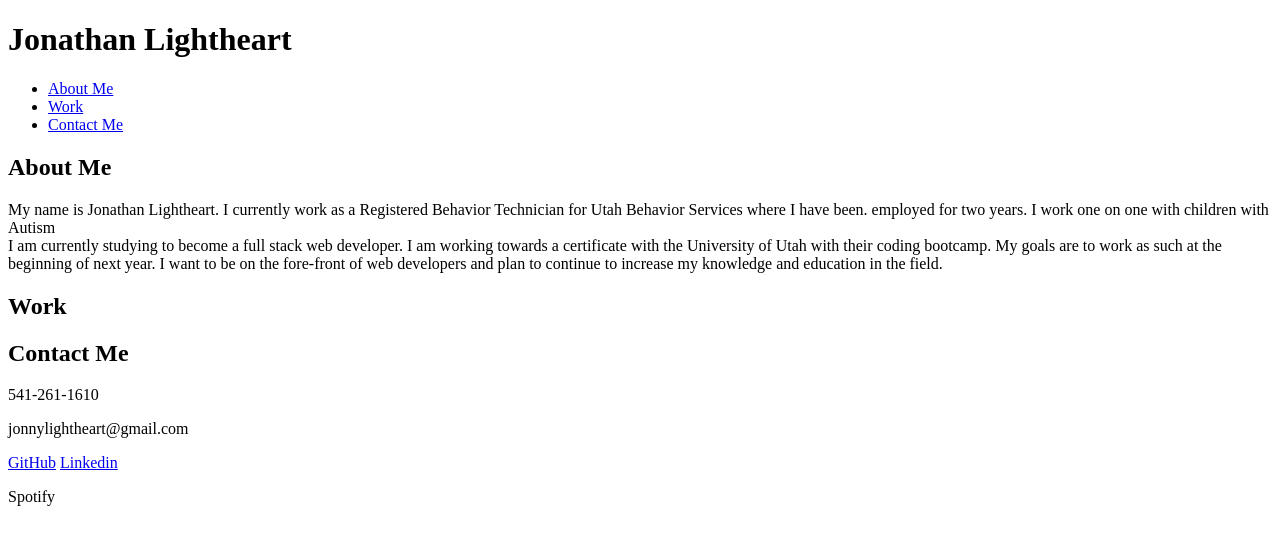
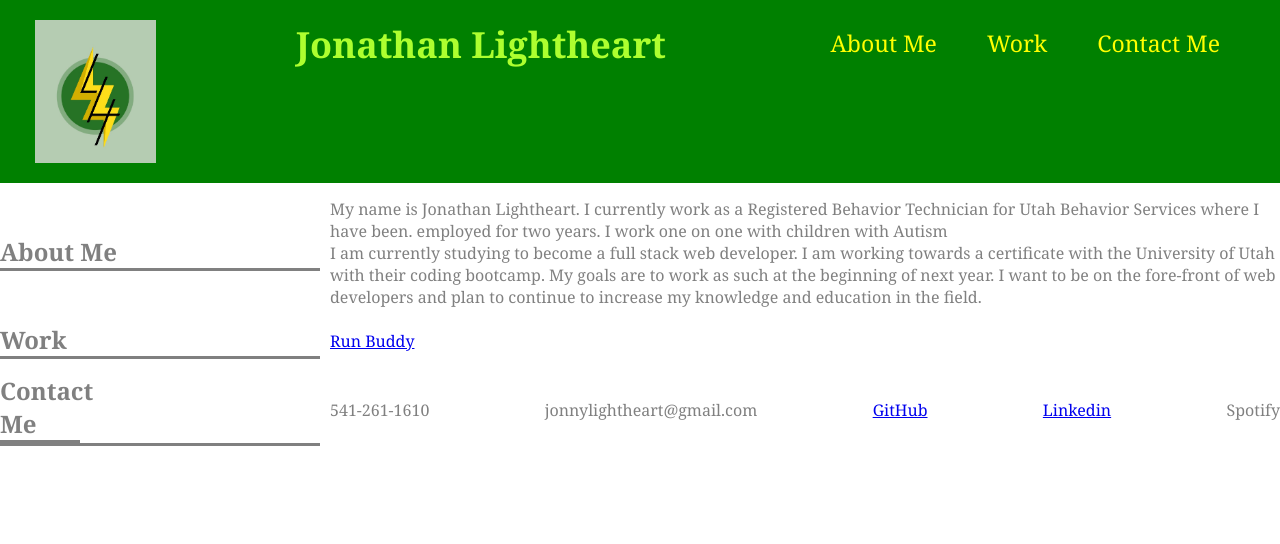
Before and after one commit to jlightheart24/my-portfolio, a plain HTML site: page index.html in a window 1280 px wide. Drawn offline with Linux system fonts and the light colour scheme.

Commit message:
css added

```diff
--- a/assets/style.css
+++ b/assets/style.css
@@ -0,0 +1,81 @@
+* {
+    margin: 0;
+    padding: 0;
+    box-sizing: border-box;
+}
+
+body{
+    font-family: Georgia, Times, 'Times New Roman', serif;
+    color: grey;
+}
+
+.divider{
+    display: flex;
+    flex-wrap: wrap;
+    align-items: center;
+    padding-top: 15px;
+}
+
+.section-title{
+    width: 25%;
+    justify-content: center;
+    border-bottom: 3px solid;
+    margin-left: 0;
+}
+
+.section-content{
+    display: flex;
+    flex-wrap: wrap;
+    width: 75%;
+    justify-content: space-between;
+    padding-left: 10px;
+}
+
+.flex-box{
+    display: flex;
+    flex-wrap: wrap;
+}
+
+/*header*/
+header{
+    display: flex;
+    flex-wrap: wrap;
+    background-color: green;
+    width: 100%;
+    padding: 20px 35px;
+    justify-content: space-between;
+}
+
+header img{
+    width: 10%;
+}
+
+header a{
+    text-decoration: none;
+    color: yellow;
+}
+
+header nav{
+    margin: 7px 0;
+}
+
+header nav ul{
+    display: flex;
+    flex-wrap: wrap;
+    justify-content: space-between;
+    align-items: center;
+    list-style: none;
+}
+
+header nav ul li a{
+    padding: 10px 25px;
+    font-weight: lighter;
+    font-size: 1.8vw;
+}
+
+header h1{
+    color: greenyellow;
+    font-weight: bold;
+    font-size: 36px;
+    margin: 0;
+}
--- a/index.html
+++ b/index.html
@@ -2,12 +2,13 @@
     <head>
         <meta charset="utf-8"/>
         <meta name="vieport" content="width=device-width, initial scale=1.0"/>
-        <link type="stylesheet" href="./assets/style.css"/>
+        <link rel="stylesheet" href="./assets/style.css"/>
         <title>Portfolio:Jonny Lightheart</title>
     </head>
     <body>
 
         <header>
+            <img src="./assets/images/icon.jpeg" alt="website icon"/>
             <h1>Jonathan Lightheart</h1>
             <nav>
                 <ul>
@@ -22,8 +23,11 @@
 
         </section>
 
-        <section>
+        <section class="divider">
+            <div class="section-title">
                 <h2 id="about-me">About Me</h2>
+            </div>
+            <div class="section-content">
                 <p>My name is Jonathan Lightheart. I currently work as a Registered Behavior Technician for Utah Behavior Services where I have been.
                     employed for two years. I work one on one with children with Autism
                     </br>
@@ -31,19 +35,29 @@
                     their coding bootcamp. My goals are to work as such at the beginning of next year. I want to be on the fore-front of web developers
                     and plan to continue to increase my knowledge and education in the field.
                 </p>
+            </div>
         </section>
 
-        <section>
+        <section class="divider">
+            <div class="section-title">
                 <h2 id="work">Work</h2>
+            </div>
+            <div class="section-content">
+                <a href="https://jlightheart24.github.io/run-buddy/">Run Buddy</a>
+            </div>
         </section>
 
-        <section>
-            <h2 id="contact-me">Contact Me</h2>
+        <section class="divider">
+            <div class="section-title">
+                <h2 id="contact-me" class="section-title">Contact Me</h2>
+            </div>
+            <div class="section-content">
                 <p>541-261-1610</p>
                 <p>jonnylightheart@gmail.com</p>
                 <a href="https://github.com/jlightheart24">GitHub</a>
                 <a href="https://www.linkedin.com/in/jonathan-lightheart-1a8087116/">Linkedin</a>
                 <p>Spotify</p>
+            </div>
         </section>
 
     </body>
```
Also changed, not shown: assets/images/icon.jpeg (added). Lines whose indentation alone changed are shown as unchanged.
